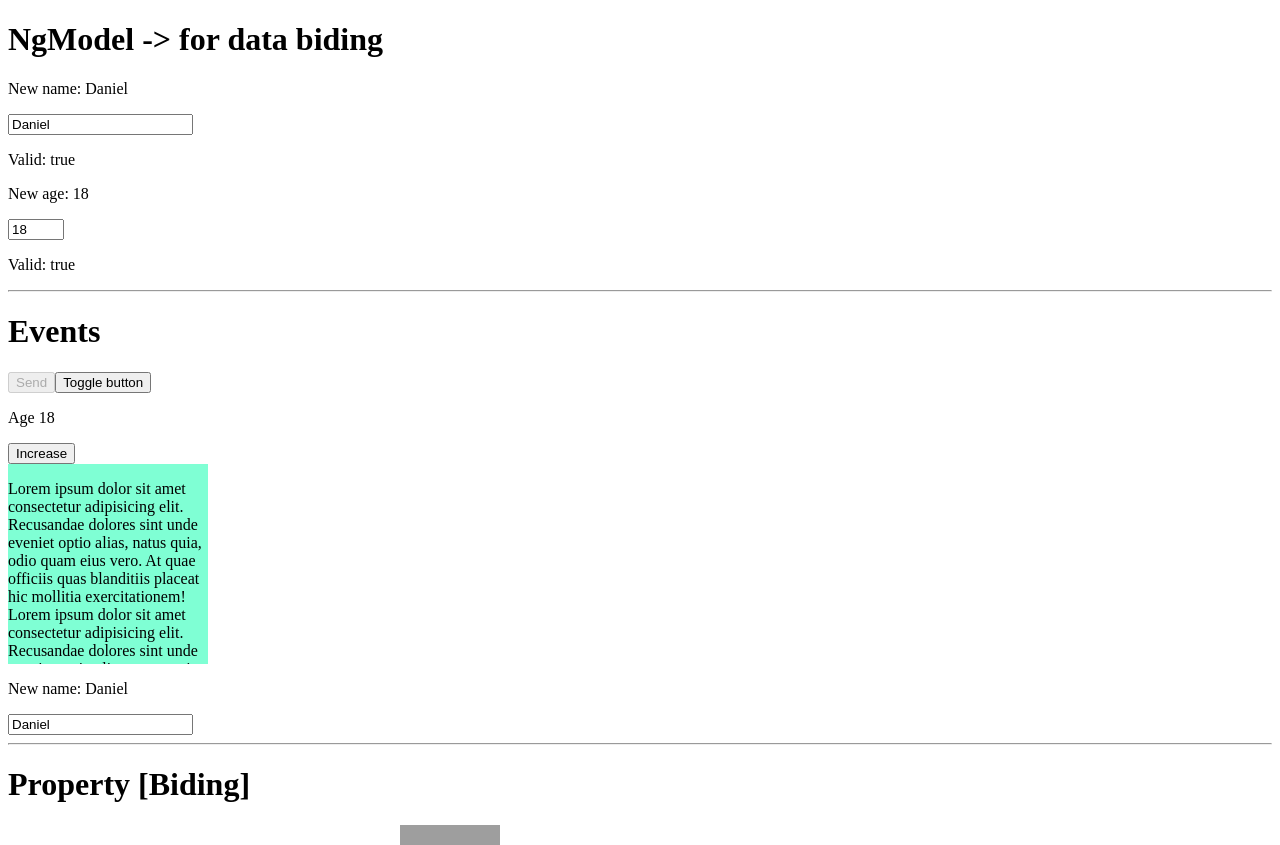
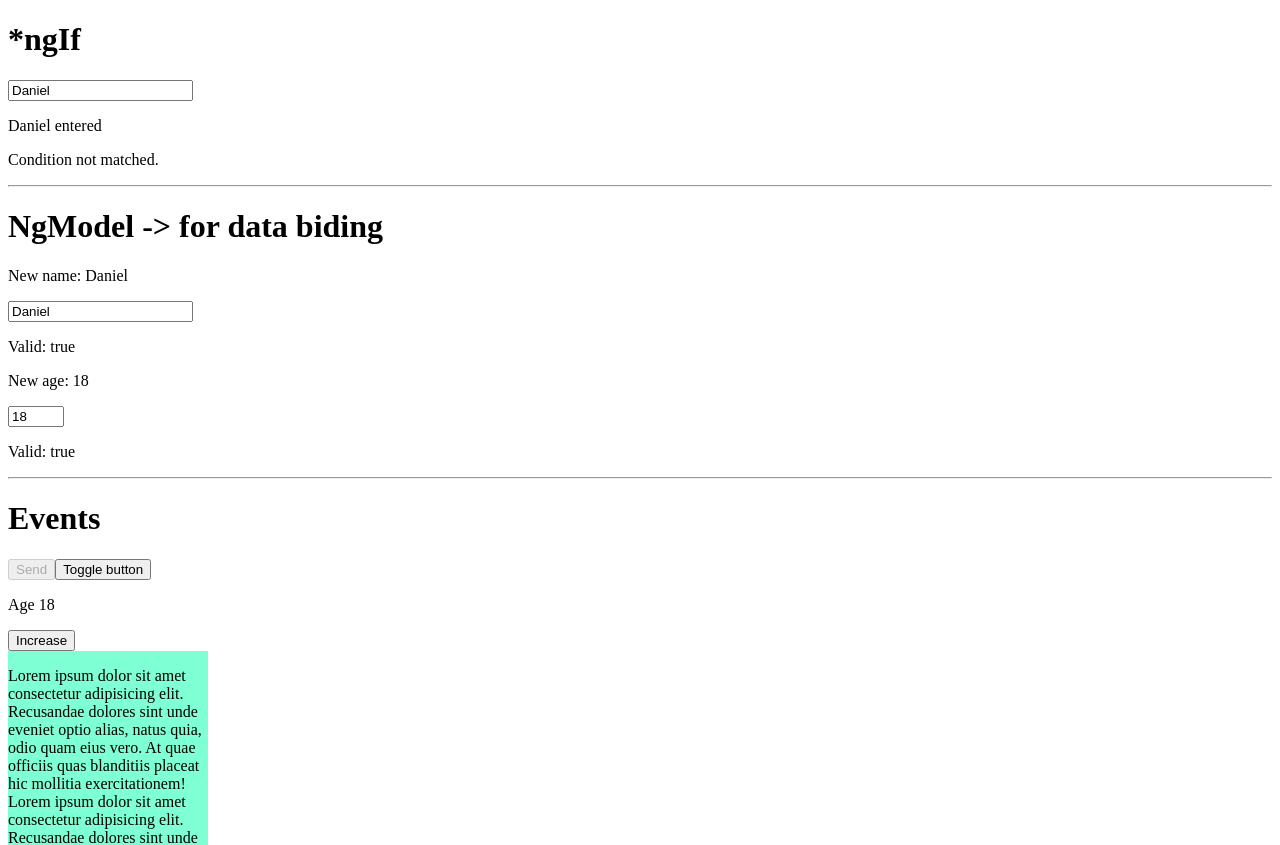
Before and after one commit to jonathlan/angular-testing, an Angular app: page / in a window 1280 px wide. Shown: the top 845 px of the page. Built offline with nearby package versions, Linux system fonts and the light colour scheme; grey boxes are pictures that could not be loaded.

Commit message:
Add control structure example for: *ngIg.

```diff
--- a/src/app/app.component.html
+++ b/src/app/app.component.html
@@ -1,3 +1,11 @@
+<h1>*ngIf</h1>
+<input type="text" required [(ngModel)]="person.name"/>
+<p *ngIf="person.name === 'Daniel'">Daniel entered</p>
+<p *ngIf="person.name === 'Diana' && person.age == 18; else noMatch">Daniel entered</p>
+<ng-template #noMatch>
+  <p>Condition not matched.</p>
+</ng-template>
+<hr/>
 <h1>NgModel -> for data biding</h1>
 <p>New name: {{person.name}}</p>
 <input type="text" required #nameInput="ngModel" [(ngModel)]="person.name"/>
```
